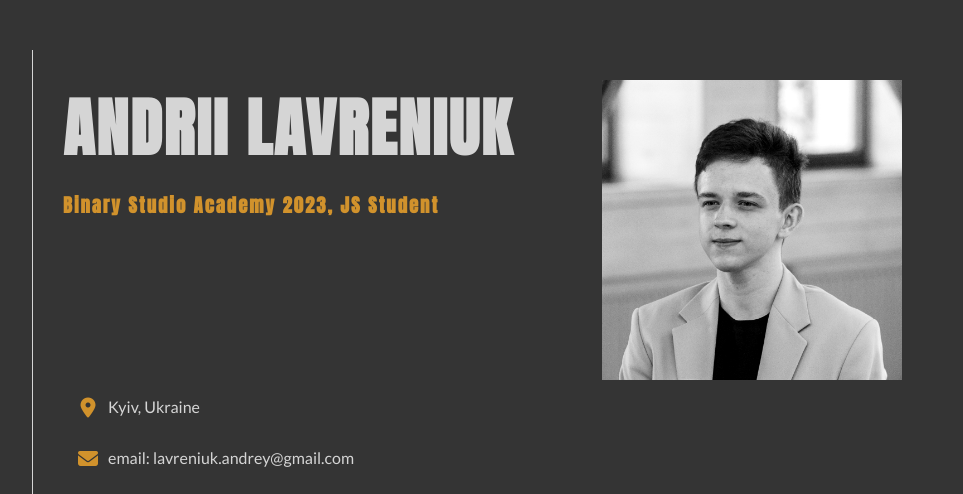
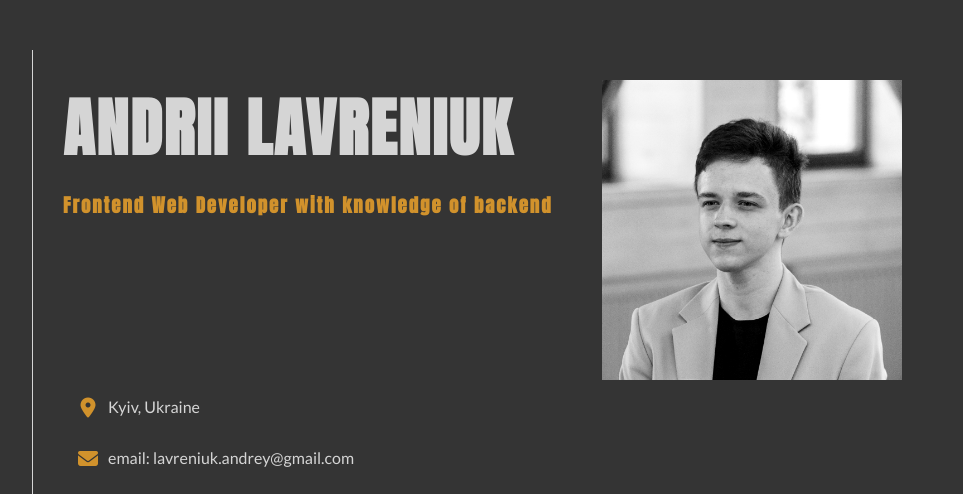
Before and after one commit to lavreniukk/homepage, a plain HTML site: page index.html in a window 1280 px wide. Shown: the top 494 px of the page, without its empty margins (158-1121 px from the left). Drawn offline with Linux system fonts and the light colour scheme.

Commit message:
changed status and title

```diff
--- a/index.html
+++ b/index.html
@@ -8,7 +8,7 @@
     <link href="https://fonts.googleapis.com/css2?family=Anton&family=Lato&display=swap" rel="stylesheet">
     <link rel="stylesheet" href="styles.css">
     <script src="https://kit.fontawesome.com/b0058ae0f4.js" crossorigin="anonymous"></script>
-    <title>Résumé</title>
+    <title>Lavreniuk Andrii - Web Developing</title>
   </head>
   <body>
     <main>
@@ -19,7 +19,7 @@
                     <div class="contact_info_container fh">
                         <div class="сontact-info__headers">
                             <h1 class="contact-info__header">Andrii Lavreniuk</h1>
-                            <h3 class="contact-info__sub-header">Binary Studio Academy 2023, JS Student</h3>
+                            <h3 class="contact-info__sub-header">Frontend Web Developer with knowledge of backend</h3>
                         </div>
                         <div class="contact-info__block contact-info__block--center contact-info__avatar-wrapper">
                             <span><img class="contact-info__avatar" src="assets/avatar.jpg" alt="Avatar" loading="lazy"></span>
```
